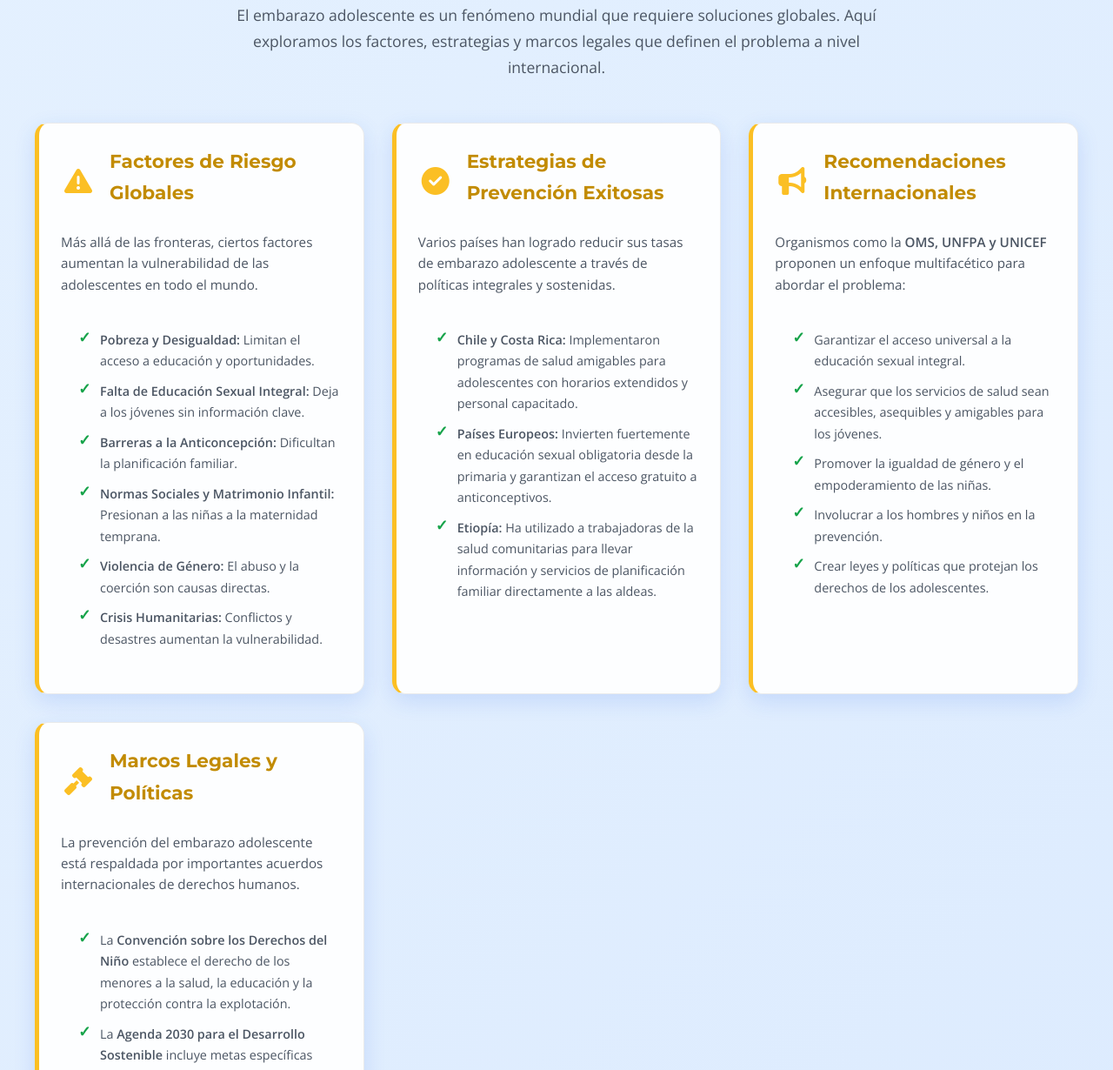
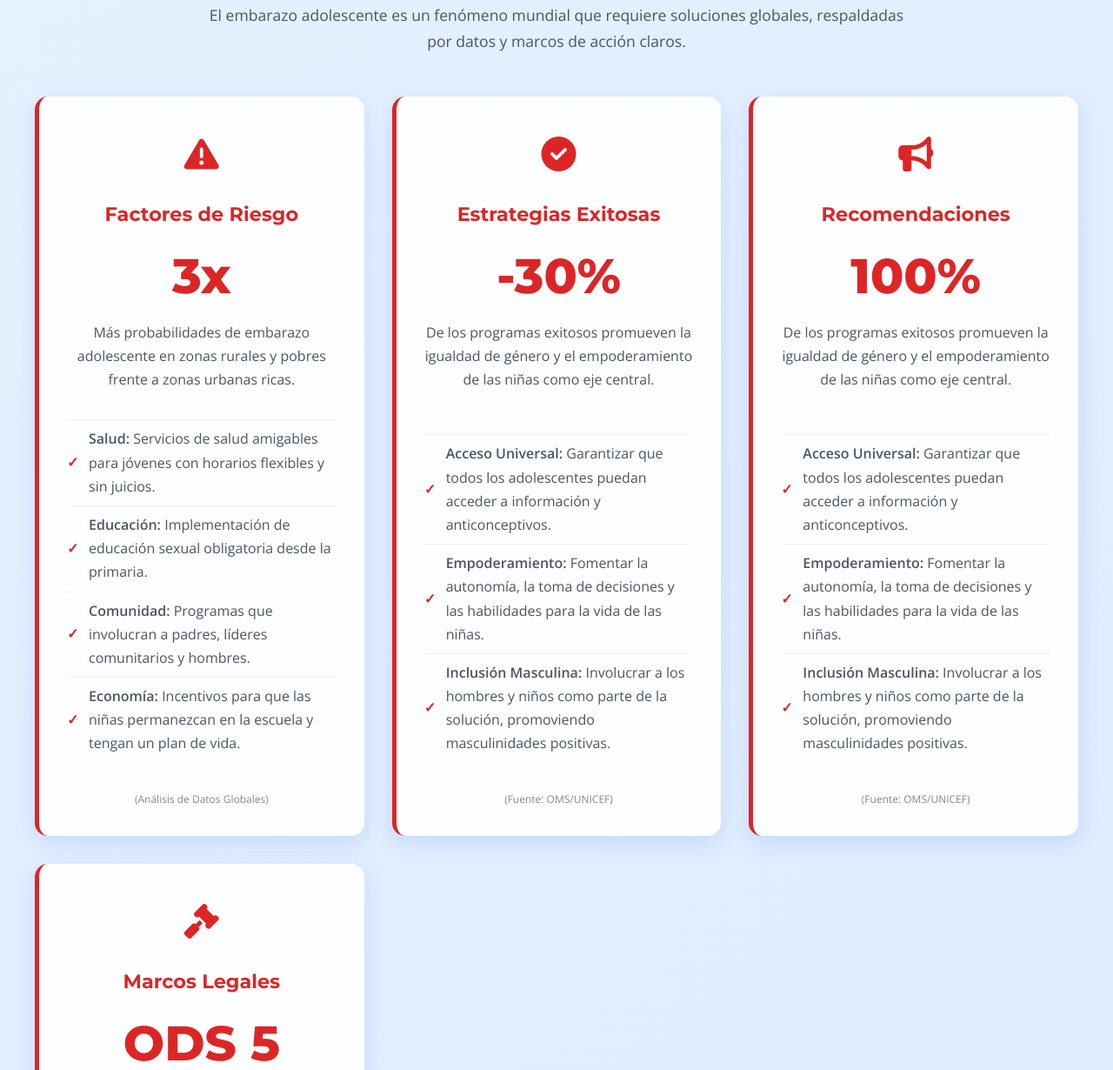
Before and after one commit to SvdGamerYT/prevenciondelembarazoenadolescentesvzla, a website: page global.html in a window 1280 px wide. Shown: the part 4906-6136 px from the top of the page at 87% size. Drawn offline with nearby package versions, Linux system fonts and the light colour scheme.

Commit message:
Update global.html

```diff
--- a/global.html
+++ b/global.html
@@ -27,10 +27,15 @@
             --rojo-oms: #DC2626;
             --verde-oms: #16A34A;
             --amarillo-info: #FBBF24;
+            --texto-amarillo-oscuro: #713f12;
 
             --sombra-media: 0 8px 25px rgba(37, 99, 235, 0.15);
             --transicion: all 0.3s ease;
             --border-radius-md: 15px;
+
+			/* --- NUEVA PALETA DE COLOR --- */
+            --purpura-global: #8B5CF6; /* Color principal para la sección Global */
+            --purpura-oscuro: #5B21B6; /* Color de texto y elementos oscuros */
 
             --africa: #E53E3E;
             --america: #DD6B20;
@@ -283,7 +288,7 @@
         }
 
         /* GRID GENÉRICO PARA TARJETAS */
-        .grid-causas, .grid-global {
+        .grid-causas {
             display: grid;
             grid-template-columns: repeat(auto-fit, minmax(320px, 1fr));
             gap: 2rem;
@@ -322,28 +327,8 @@
         }
 
         .consecuencias-badge { background: var(--rojo-oms); }
-        .global-badge { background: var(--amarillo-info); color: #4b3403; }
 
-        .causa-imagen {
-            height: 200px;
-            border-radius: 8px;
-            overflow: hidden;
-            margin-bottom: 20px;
-            border: 1px solid rgba(0,0,0,0.08);
-        }
-
-        .causa-imagen img {
-            width: 100%;
-            height: 100%;
-            object-fit: cover;
-            transition: transform 0.3s ease;
-        }
-
-        .causa-card:hover .causa-imagen img {
-            transform: scale(1.05);
-        }
-
-        .causa-titulo, .global-titulo {
+        .causa-titulo {
             color: var(--texto-oscuro);
             font-family: 'Montserrat', sans-serif;
             font-size: 1.35em;
@@ -353,7 +338,7 @@
 
         .consecuencias-titulo { color: var(--rojo-oms); }
 
-        .causa-descripcion, .global-descripcion {
+        .causa-descripcion {
             color: var(--texto-medio);
             line-height: 1.6;
             font-size: 0.95em;
@@ -574,29 +559,100 @@
         .comparativa-global h4 { font-family: 'Montserrat', sans-serif; font-size: 1.3rem; margin-bottom: 0.8rem; text-transform: uppercase; }
         .media-global { font-size: 2.5rem; font-weight: 700; margin: 0.5rem 0; }
 
-        /* NUEVA SECCIÓN: ÁMBITO GLOBAL */
-        .global-card {
-            border-left: 5px solid var(--amarillo-info);
+        /* --- NUEVA SECCIÓN: ÁMBITO GLOBAL (REIMAGINADA) --- */
+        #ambito-global .titulo-seccion { color: var(--azul-principal); }
+
+        .grid-global-reimaginado {
+            display: grid;
+            grid-template-columns: repeat(auto-fit, minmax(340px, 1fr));
+            gap: 2rem;
+            margin-top: 1rem;
+        }
+
+        .global-card-nueva {
+		    padding: 2rem;
             display: flex;
             flex-direction: column;
+            gap: 1rem;
+            border-left: 5px solid var(--rojo-oms);
+            transition: var(--transicion);
+            background-color: var(--fondo-tarjeta-translucido);
+            border-radius: var(--border-radius-md);
+            box-shadow: var(--sombra-media);
         }
 
-        .global-card .global-titulo {
-            color: #c28b00;
+        .global-card-nueva:hover {
+            transform: translateY(-8px);
+            box-shadow: 0 12px 40px rgba(91, 33, 182, 0.2);
+            background-color: var(--blanco);
         }
 
-        .global-card-header {
+        .global-header {
             display: flex;
-            align-items: center;
-            gap: 1rem;
-            margin-bottom: 1rem;
+            flex-direction: column;
+            gap: 0.5rem;
+            text-align: center;
         }
 
-        .global-card-header .icono {
-            font-size: 2rem;
-            color: var(--amarillo-info);
-            min-width: 40px;
+        .global-icono {
+            font-size: 2.5rem;
+            color: var(--rojo-oms);
+            margin-bottom: 0.5rem;
+        }
+
+        .global-titulo-nuevo {
+            font-family: 'Montserrat', sans-serif;
+            font-size: 1.4rem;
+            font-weight: 700;
+            color: var(--rojo-oms);
+        }
+
+        .global-stat {
+            font-family: 'Montserrat', sans-serif;
+            font-size: clamp(2.5rem, 8vw, 3.5rem);
+            font-weight: 800;
+            color: var(--rojo-oms);
+            line-height: 1;
             text-align: center;
+            margin: 0.5rem 0;
+        }
+
+        .global-descripcion {
+            font-size: 1rem;
+            color: var(--texto-medio);
+            text-align: center;
+            margin-bottom: 1rem;
+            min-height: 60px; /* Para alinear tarjetas */
+        }
+
+        .global-lista-nueva {
+            list-style: none;
+            padding: 0;
+            margin-top: auto; /* Empuja la lista hacia abajo */
+        }
+
+        .global-lista-nueva li {
+            font-size: 1rem;
+            padding: 0.5rem 0 0.5rem 25px;
+            position: relative;
+            border-top: 1px solid rgba(0,0,0,0.05);
+        }
+
+        .global-lista-nueva li:before {
+            content: '✓';
+            position: absolute;
+            left: 0;
+            top: 50%;
+            transform: translateY(-50%);
+            color: var(--rojo-oms);
+            font-weight: bold;
+        }
+
+        .fuente-dato {
+            font-size: 0.75rem;
+            text-align: center;
+            opacity: 0.7;
+            margin-top: 1rem;
         }
 
         /* FOOTER */
@@ -623,7 +679,7 @@
 
         /* RESPONSIVE */
         @media (max-width: 768px) {
-            .grid-causas, .grid-global, .contenedor-regiones, .region-especial {
+            .grid-causas, .contenedor-regiones, .region-especial {
                 grid-template-columns: 1fr;
             }
             .botones-accion {
@@ -634,6 +690,14 @@
                 width: 100%;
                 max-width: 280px;
                 justify-content: center;
+            }
+            .bloque-global {
+                padding: 1.5rem;
+            }
+            .bloque-global-header {
+                flex-direction: column;
+                text-align: center;
+                gap: 1rem;
             }
         }
     </style>
@@ -918,69 +982,74 @@
                     </div>
                 </div>
             </div>
-        </section>
+</section>
 
         <section class="seccion" id="ambito-global">
             <div class="container">
                 <h2 class="titulo-seccion">Contexto y Estrategias a Nivel Global</h2>
-                <p class="subtitulo-seccion">El embarazo adolescente es un fenómeno mundial que requiere soluciones globales. Aquí exploramos los factores, estrategias y marcos legales que definen el problema a nivel internacional.</p>
+                <p class="subtitulo-seccion">El embarazo adolescente es un fenómeno mundial que requiere soluciones globales, respaldadas por datos y marcos de acción claros.</p>
 
-                <div class="grid-global">
-                    <div class="causa-card global-card">
-                        <div class="global-card-header">
-                            <div class="icono"><i class="fas fa-exclamation-triangle"></i></div>
-                            <h3 class="global-titulo">Factores de Riesgo Globales</h3>
+                <div class="grid-global-reimaginado">
+
+                    <div class="global-card-nueva glass-card">
+                        <div class="global-header">
+                            <div class="global-icono"><i class="fas fa-exclamation-triangle"></i></div>
+                            <h3 class="global-titulo-nuevo">Factores de Riesgo</h3>
                         </div>
-                        <p class="global-descripcion">Más allá de las fronteras, ciertos factores aumentan la vulnerabilidad de las adolescentes en todo el mundo.</p>
-                        <ul class="global-lista">
-                            <li><strong>Pobreza y Desigualdad:</strong> Limitan el acceso a educación y oportunidades.</li>
-                            <li><strong>Falta de Educación Sexual Integral:</strong> Deja a los jóvenes sin información clave.</li>
-                            <li><strong>Barreras a la Anticoncepción:</strong> Dificultan la planificación familiar.</li>
-                            <li><strong>Normas Sociales y Matrimonio Infantil:</strong> Presionan a las niñas a la maternidad temprana.</li>
-                            <li><strong>Violencia de Género:</strong> El abuso y la coerción son causas directas.</li>
-                            <li><strong>Crisis Humanitarias:</strong> Conflictos y desastres aumentan la vulnerabilidad.</li>
+                        <div class="global-stat">3x</div>
+                        <p class="global-descripcion">Más probabilidades de embarazo adolescente en zonas rurales y pobres frente a zonas urbanas ricas.</p>
+                        <ul class="global-lista-nueva">
+                            <li><strong>Salud:</strong> Servicios de salud amigables para jóvenes con horarios flexibles y sin juicios.</li>
+                            <li><strong>Educación:</strong> Implementación de educación sexual obligatoria desde la primaria.</li>
+                            <li><strong>Comunidad:</strong> Programas que involucran a padres, líderes comunitarios y hombres.</li>
+                             <li><strong>Economía:</strong> Incentivos para que las niñas permanezcan en la escuela y tengan un plan de vida.</li>
                         </ul>
+                         <div class="fuente-dato">(Análisis de Datos Globales)</div>
                     </div>
 
-                    <div class="causa-card global-card">
-                         <div class="global-card-header">
-                            <div class="icono"><i class="fas fa-check-circle"></i></div>
-                            <h3 class="global-titulo">Estrategias de Prevención Exitosas</h3>
+                    <div class="global-card-nueva glass-card">
+                        <div class="global-header">
+                            <div class="global-icono"><i class="fas fa-check-circle"></i></div>
+                            <h3 class="global-titulo-nuevo">Estrategias Exitosas</h3>
                         </div>
-                        <p class="global-descripcion">Varios países han logrado reducir sus tasas de embarazo adolescente a través de políticas integrales y sostenidas.</p>
-                        <ul class="global-lista">
-                            <li><strong>Chile y Costa Rica:</strong> Implementaron programas de salud amigables para adolescentes con horarios extendidos y personal capacitado.</li>
-                            <li><strong>Países Europeos:</strong> Invierten fuertemente en educación sexual obligatoria desde la primaria y garantizan el acceso gratuito a anticonceptivos.</li>
-                            <li><strong>Etiopía:</strong> Ha utilizado a trabajadoras de la salud comunitarias para llevar información y servicios de planificación familiar directamente a las aldeas.</li>
+                        <div class="global-stat">-30%</div>
+                        <p class="global-descripcion">De los programas exitosos promueven la igualdad de género y el empoderamiento de las niñas como eje central.</p>
+                        <ul class="global-lista-nueva">
+                            <li><strong>Acceso Universal:</strong> Garantizar que todos los adolescentes puedan acceder a información y anticonceptivos.</li>
+                            <li><strong>Empoderamiento:</strong> Fomentar la autonomía, la toma de decisiones y las habilidades para la vida de las niñas.</li>
+                            <li><strong>Inclusión Masculina:</strong> Involucrar a los hombres y niños como parte de la solución, promoviendo masculinidades positivas.</li>
                         </ul>
+                         <div class="fuente-dato">(Fuente: OMS/UNICEF)</div>
                     </div>
 
-                    <div class="causa-card global-card">
-                        <div class="global-card-header">
-                            <div class="icono"><i class="fas fa-bullhorn"></i></div>
-                            <h3 class="global-titulo">Recomendaciones Internacionales</h3>
+                    <div class="global-card-nueva glass-card">
+                        <div class="global-header">
+                            <div class="global-icono"><i class="fas fa-bullhorn"></i></div>
+                            <h3 class="global-titulo-nuevo">Recomendaciones</h3>
                         </div>
-                        <p class="global-descripcion">Organismos como la <strong>OMS, UNFPA y UNICEF</strong> proponen un enfoque multifacético para abordar el problema:</p>
-                        <ul class="global-lista">
-                            <li>Garantizar el acceso universal a la educación sexual integral.</li>
-                            <li>Asegurar que los servicios de salud sean accesibles, asequibles y amigables para los jóvenes.</li>
-                            <li>Promover la igualdad de género y el empoderamiento de las niñas.</li>
-                            <li>Involucrar a los hombres y niños en la prevención.</li>
-                            <li>Crear leyes y políticas que protejan los derechos de los adolescentes.</li>
+                        <div class="global-stat">100%</div>
+                        <p class="global-descripcion">De los programas exitosos promueven la igualdad de género y el empoderamiento de las niñas como eje central.</p>
+                        <ul class="global-lista-nueva">
+                            <li><strong>Acceso Universal:</strong> Garantizar que todos los adolescentes puedan acceder a información y anticonceptivos.</li>
+                            <li><strong>Empoderamiento:</strong> Fomentar la autonomía, la toma de decisiones y las habilidades para la vida de las niñas.</li>
+                            <li><strong>Inclusión Masculina:</strong> Involucrar a los hombres y niños como parte de la solución, promoviendo masculinidades positivas.</li>
                         </ul>
+                         <div class="fuente-dato">(Fuente: OMS/UNICEF)</div>
                     </div>
 
-                    <div class="causa-card global-card">
-                        <div class="global-card-header">
-                            <div class="icono"><i class="fas fa-gavel"></i></div>
-                            <h3 class="global-titulo">Marcos Legales y Políticas</h3>
+                    <div class="global-card-nueva glass-card">
+                        <div class="global-header">
+                            <div class="global-icono"><i class="fas fa-gavel"></i></div>
+                            <h3 class="global-titulo-nuevo">Marcos Legales</h3>
                         </div>
-                        <p class="global-descripcion">La prevención del embarazo adolescente está respaldada por importantes acuerdos internacionales de derechos humanos.</p>
-                        <ul class="global-lista">
-                           <li>La <strong>Convención sobre los Derechos del Niño</strong> establece el derecho de los menores a la salud, la educación y la protección contra la explotación.</li>
-                           <li>La <strong>Agenda 2030 para el Desarrollo Sostenible</strong> incluye metas específicas sobre salud sexual y reproductiva y la igualdad de género (ODS 3 y 5).</li>
-                           <li>Estos marcos obligan a los Estados a tomar medidas para proteger y empoderar a los adolescentes.</li>
+                        <div class="global-stat">ODS 5</div>
+                        <p class="global-descripcion">El Objetivo de Desarrollo Sostenible #5 (Igualdad de Género) es clave para la prevención.</p>
+                        <ul class="global-lista-nueva">
+                           <li><strong>Derechos del Niño:</strong> La Convención establece el derecho a la salud, educación y protección.</li>
+                           <li><strong>Agenda 2030:</strong> Incluye metas específicas sobre salud sexual y reproductiva (ODS 3 y 5).</li>
+                           <li><strong>Leyes Nacionales:</strong> Los Estados deben crear leyes que prohíban el matrimonio infantil y protejan a los menores.</li>
                         </ul>
+                         <div class="fuente-dato">(Fuente: Naciones Unidas)</div>
                     </div>
                 </div>
             </div>
@@ -1020,8 +1089,29 @@
         document.addEventListener('DOMContentLoaded', () => {
             if(document.getElementById('particles-js')){
                 particlesJS("particles-js", {
-                    "particles": { "number": { "value": 60, "density": { "enable": true, "value_area": 800 } }, "color": { "value": "#3B82F6" }, "shape": { "type": "circle" }, "opacity": { "value": 0.5, "random": true, "anim": { "enable": true, "speed": 1, "opacity_min": 0.1, "sync": false } }, "size": { "value": 3, "random": true }, "line_linked": { "enable": true, "distance": 150, "color": "#93C5FD", "opacity": 0.4, "width": 1 }, "move": { "enable": true, "speed": 2, "direction": "none", "out_mode": "out" } },
-                    "interactivity": { "detect_on": "canvas", "events": { "onhover": { "enable": true, "mode": "grab" }, "onclick": { "enable": true, "mode": "push" }, "resize": true }, "modes": { "grab": { "distance": 180, "line_linked": { "opacity": 1 } }, "push": { "particles_nb": 5 } } },
+                    "particles": {
+                        "number": { "value": 60, "density": { "enable": true, "value_area": 800 } },
+                        "color": { "value": "#3B82F6" },
+                        "shape": { "type": "circle" },
+                        "opacity": { "value": 0.5, "random": true, "anim": { "enable": true, "speed": 1, "opacity_min": 0.1, "sync": false } },
+                        "size": { "value": 3, "random": true },
+                        "line_linked": { "enable": true, "distance": 150, "color": "#93C5FD", "opacity": 0.4, "width": 1 },
+                        "move": { "enable": true, "speed": 2, "direction": "none", "out_mode": "out" }
+                    },
+                    "interactivity": {
+                        "detect_on": "canvas",
+                        "events": {
+                            "onhover": { "enable": true, "mode": "bubble" },
+                            "onclick": { "enable": true, "mode": "push" },
+                            "resize": true
+                        },
+                        "modes": {
+                            "grab": { "distance": 200, "line_linked": { "opacity": 1 } },
+                            "bubble": { "distance": 250, "size": 5, "duration": 2, "opacity": 0.8 },
+                            "repulse": { "distance": 200 },
+                            "push": { "particles_nb": 4 }
+                        }
+                    },
                     "retina_detect": true
                 });
             }
```
